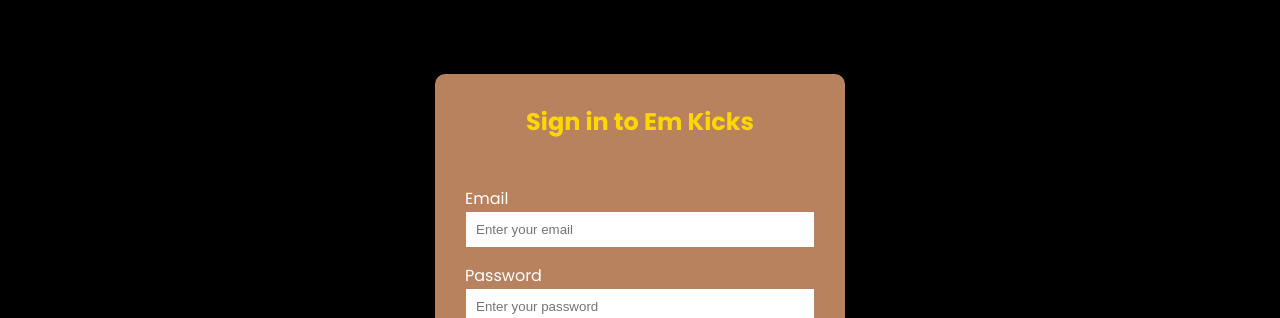
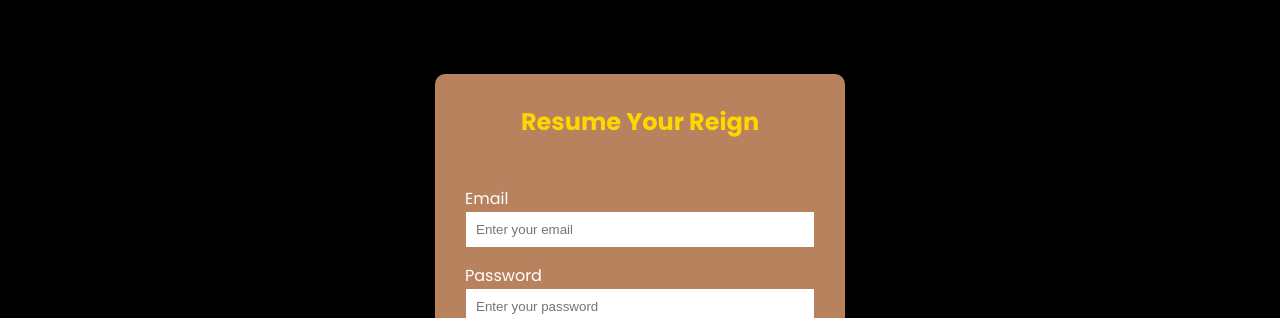
Before and after one commit to Emogy-reunion/E-commerce_app, a Flask app: page /login in a window 1280 px wide. Shown: the part 130-448 px from the top of the page. Run offline with Flask 3, Linux system fonts and the light colour scheme.

Commit message:
added a cool login header

```diff
--- a/templates/login.html
+++ b/templates/login.html
@@ -27,7 +27,7 @@
 		</nav>
 
 		<div id='container'>
-			<h2>Sign in to Em Kicks</h2>
+			<h2>Resume Your Reign</h2>
 
 			<div class='alert'>
 				<p></p>
```
